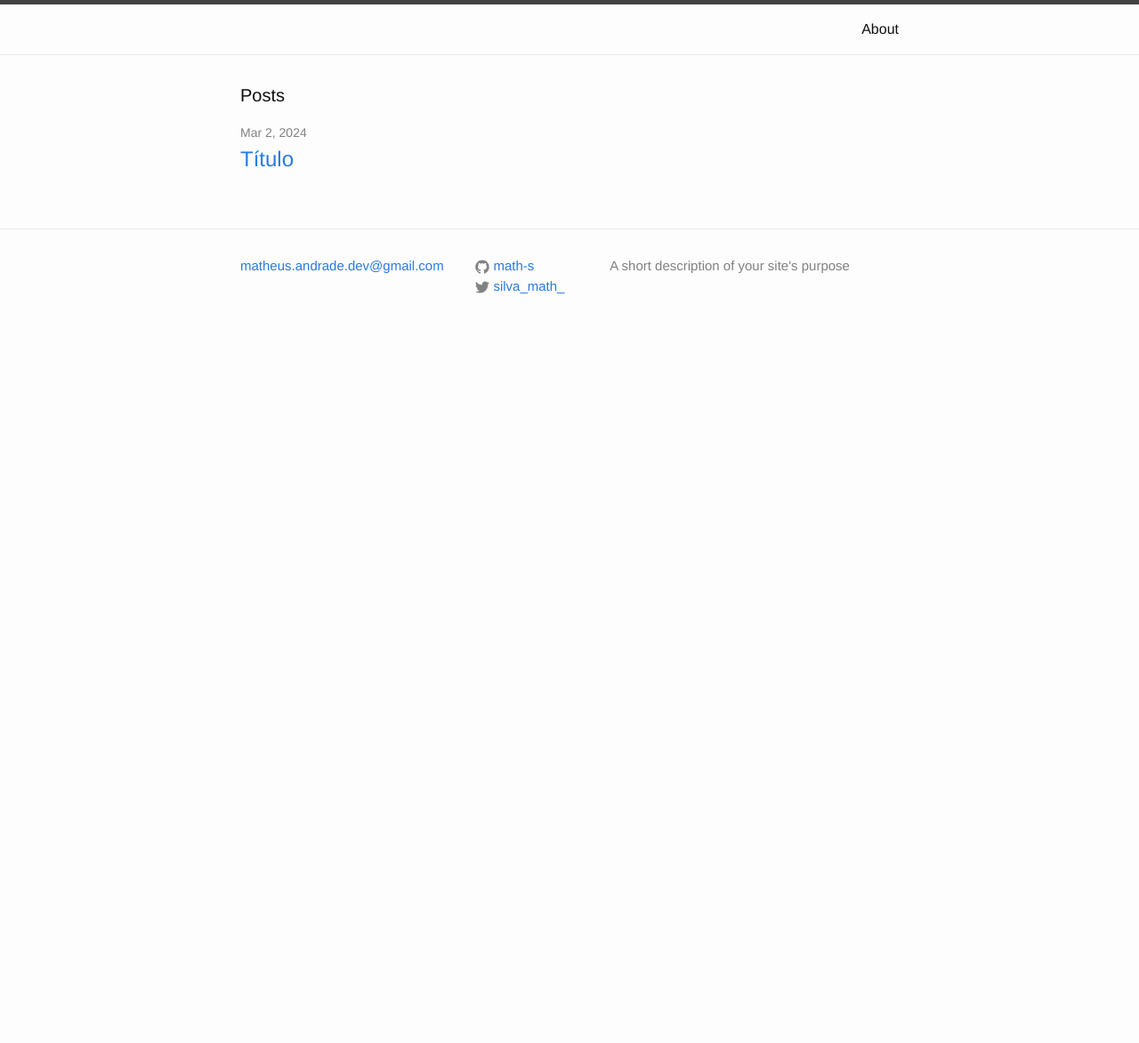
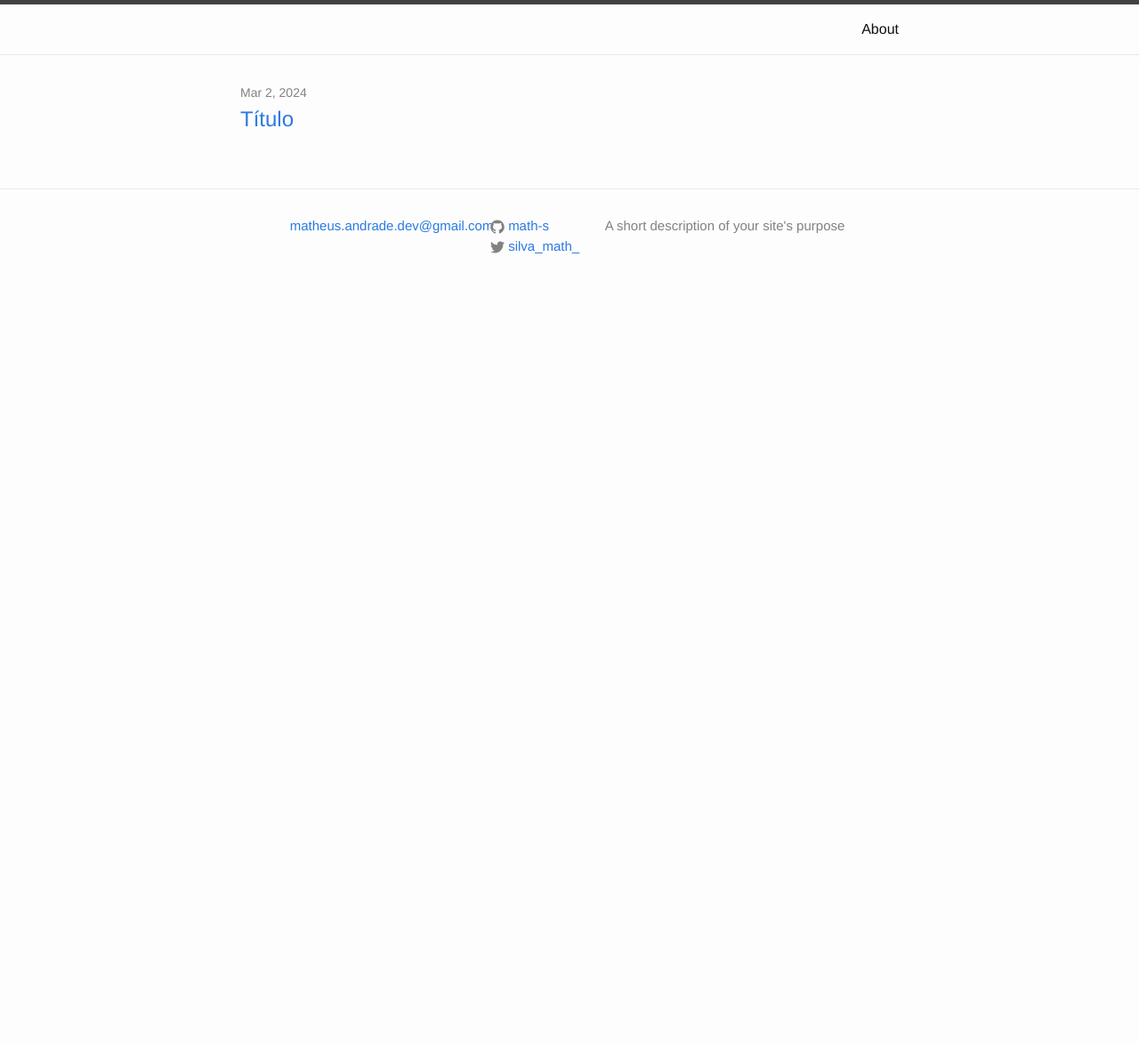
Before and after one commit to math-s/blog-lib, a Jekyll site: the page built from index.html, in a window 1280 px wide. Shown: the whole page at 89% size. Built offline with Jekyll 4.4.1, drawn with Linux system fonts in a browser that asks for light colours; before the commit the page ends 900 px from its top, so only the background shows below that.

Commit message:
test cayman

```diff
--- a/_sass/_layout.scss
+++ b/_sass/_layout.scss
@@ -92,6 +92,9 @@
  * Site footer
  */
 .site-footer {
+    display: flex;
+        flex-direction: column;
+        min-height: 100vh;
     border-top: 1px solid $grey-color-light;
     padding: $spacing-unit 0;
 }
--- a/index.html
+++ b/index.html
@@ -4,7 +4,7 @@
 
 <div class="home">
 
-<h1 class="page-heading">Posts</h1>
+<!-- <h1 class="page-heading">Posts</h1> -->
 
 <ul class="post-list">
     {% for post in site.posts %}
```
